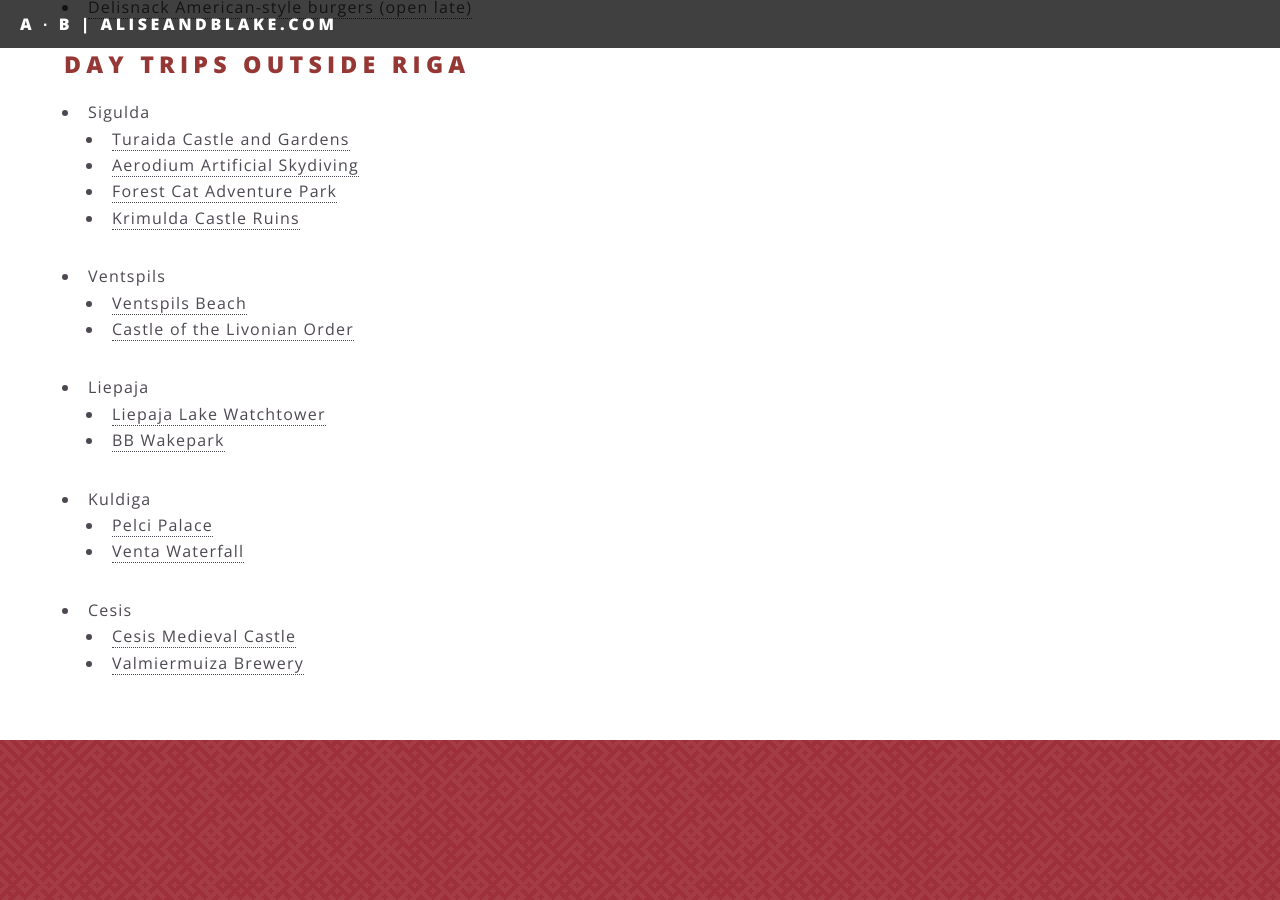
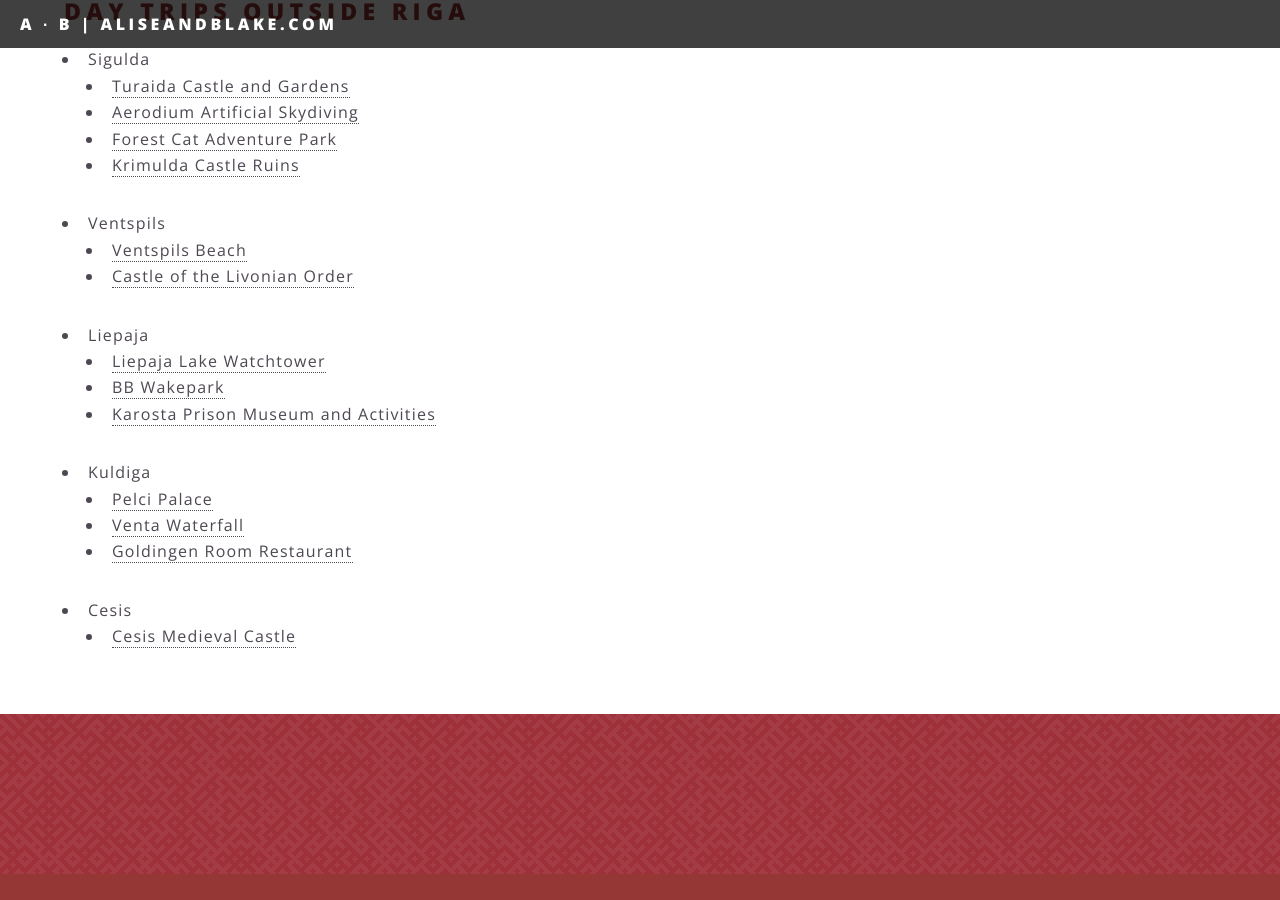
Before and after one commit to aliseandblake/aliseandblake.github.io, a Jekyll site: the page built from things-to-do.md, in a window 1280 px wide and 900 px high, scrolled down 2169 px. Built offline with Jekyll 4.4.1, drawn with Linux system fonts in a browser that asks for light colours; after the commit the page ends 3043 px from its top, so only the background shows below that; some of the changed text lies outside the part shown.

Commit message:
update suggestions from zk feedback

```diff
--- a/things-to-do.md
+++ b/things-to-do.md
@@ -69,9 +67,10 @@
 * Liepaja
     - [Liepaja Lake Watchtower](https://www.tripadvisor.co.uk/Attraction_Review-g274965-d12559129-Reviews-Liepaja_lake_watchtower-Liepaja_Kurzeme_Region.html)
     - [BB Wakepark](https://www.tripadvisor.co.uk/Attraction_Review-g274965-d8442501-Reviews-BB_wakepark-Liepaja_Kurzeme_Region.html)
+    - [Karosta Prison Museum and Activities](http://karostascietums.lv/en/)
 * Kuldiga
     - [Pelci Palace](https://www.tripadvisor.co.uk/Attraction_Review-g277824-d11811352-Reviews-Pelci_Palace-Kuldiga_Kurzeme_Region.html)
     - [Venta Waterfall](https://www.tripadvisor.co.uk/Attraction_Review-g277824-d1458190-Reviews-Venta_Waterfall-Kuldiga_Kurzeme_Region.html)
+    - [Goldingen Room Restaurant](https://goo.gl/maps/3d1XWrvXWvR2)
 * Cesis
     - [Cesis Medieval Castle](https://www.tripadvisor.co.uk/Attraction_Review-g274961-d3442997-Reviews-Cesis_Medieval_Castle-Cesis_Vidzeme_Region.html)
-    - [Valmiermuiza Brewery](https://goo.gl/maps/iSUc2YvFcy12)
```
Also changed, not shown: other parts of things-to-do.md (+0 -2 lines).
